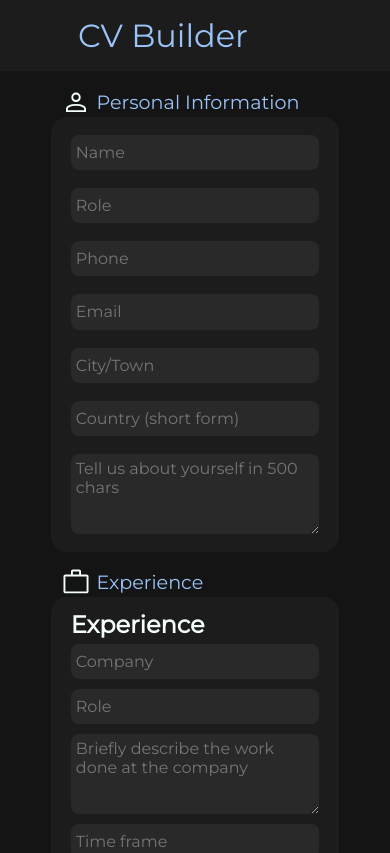
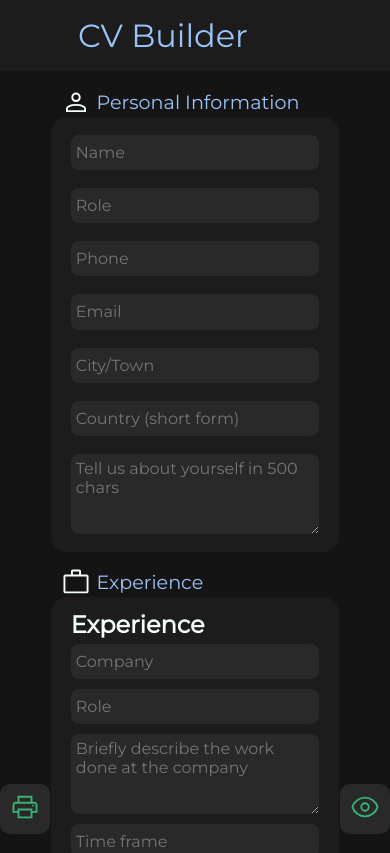
Before and after one commit to MickFrog/cv-creator, a React (Create React App) app: page / in a window 390 px wide. Shown: the top 853 px of the page. Built offline with nearby package versions, Linux system fonts and the light colour scheme; the HTML template or start-up script is replaced by a standard one.

Commit message:
add switching of review display on small screens

```diff
--- a/src/components/CvContainer.css
+++ b/src/components/CvContainer.css
@@ -3,6 +3,7 @@
     flex-flow: row wrap;
     gap: 1rem;
     justify-content: center;
+    min-width: min-content;
 
     background-color: var(--darkBlack);
     min-height: 100vh;
@@ -29,8 +30,8 @@
 
 .printBtn > img,
 .eyeBtn > img {
-    width: 40px;
-    height: 40px;
+    width: 30px;
+    height: 30px;
 }
 
 .printBtn:hover,
@@ -41,6 +42,7 @@
 .btns-container {
     display: flex;
     gap: 1rem;
+    margin-bottom: 1rem;
 }
 
 @media (max-width: 600px) {
@@ -50,9 +52,21 @@
         padding: 0;
     }
 
+    .btns-container {
+        width: 100%;
+        position: sticky;
+        justify-content: space-between;
+        bottom: 10px;
+    }
+
+    .printBtn,
+    .eyeBtn {
+        width: 50px;
+        height: 50px;
+    }
+
     .printBtn {
         position: initial;
-        margin-bottom: 1rem;
     }
 
     .eyeBtn {
--- a/src/components/CvContainer.js
+++ b/src/components/CvContainer.js
@@ -45,6 +45,7 @@ class CvContainer extends Component {
                     userSkill: "",
                 },
             ],
+            showPreview: false,
         };
 
         this.handleInfoInput = this.handleInfoInput.bind(this);
@@ -63,6 +64,9 @@ class CvContainer extends Component {
         this.addSkill = this.addSkill.bind(this);
         this.deleteSkill = this.deleteSkill.bind(this);
         this.skillChange = this.skillChange.bind(this);
+
+        //preview display binding
+        this.handlePreviewDisplay = this.handlePreviewDisplay.bind(this);
     }
 
     handleInfoInput(targetState, targetVal) {
@@ -171,6 +175,11 @@ class CvContainer extends Component {
         });
     }
 
+    handlePreviewDisplay() {
+        // change display of cv preview
+        this.setState({ showPreview: !this.state.showPreview });
+    }
+
     render() {
         return (
             <div className="myContainer">
@@ -211,7 +220,11 @@ class CvContainer extends Component {
                         content={() => this.componentRef}
                         documentTitle="newCV"
                     />
-                    <button className="eyeBtn" title="View Preview">
+                    <button
+                        className="eyeBtn"
+                        title="View Preview"
+                        onClick={this.handlePreviewDisplay}
+                    >
                         <img src={eyeImg} alt="viewPrev" />
                     </button>
                 </div>
--- a/src/components/preview/CvPreview.css
+++ b/src/components/preview/CvPreview.css
@@ -34,5 +34,11 @@
 @media (max-width: 600px) {
     .cv-preview {
         display: none;
+        position: fixed;
+        top: 10px;
+
+        margin: 0px 10px;
+        width: 90vw;
+        min-width: min-content;
     }
 }
--- a/src/components/preview/CvPreview.js
+++ b/src/components/preview/CvPreview.js
@@ -1,25 +1,34 @@
 import React, { Component } from "react";
-import './CvPreview.css';
+import "./CvPreview.css";
 import UserInfoPrev from "./previewComponents/UserInfoPrev";
 import UserProfilePrev from "./previewComponents/UserProfilePrev";
-import SkillsPrev from './previewComponents/SkillsPrev';
-import ExpPrev from './previewComponents/ExpPrev';
+import SkillsPrev from "./previewComponents/SkillsPrev";
+import ExpPrev from "./previewComponents/ExpPrev";
 import EducationPrev from "./previewComponents/EducationPrev";
 
 class CvPreview extends Component {
     // eslint-disable-next-line no-useless-constructor
     constructor(props) {
         super(props);
+
+        this.displayStyle = {
+            display: "grid",
+        };
     }
 
     render() {
         return (
-            <div className="cv-preview">
-                <UserInfoPrev {...this.props.userInfo}/>
-                <UserProfilePrev profileText={this.props.userInfo.userProfile}/>
-                <EducationPrev educationArr={this.props.educationArray}/>
-                <ExpPrev experienceArr={this.props.experienceArray}/>
-                <SkillsPrev skillArray={this.props.skillArray}/>
+            <div
+                className="cv-preview"
+                style={this.props.showPreview ? this.displayStyle : null}
+            >
+                <UserInfoPrev {...this.props.userInfo} />
+                <UserProfilePrev
+                    profileText={this.props.userInfo.userProfile}
+                />
+                <EducationPrev educationArr={this.props.educationArray} />
+                <ExpPrev experienceArr={this.props.experienceArray} />
+                <SkillsPrev skillArray={this.props.skillArray} />
             </div>
         );
     }
```
